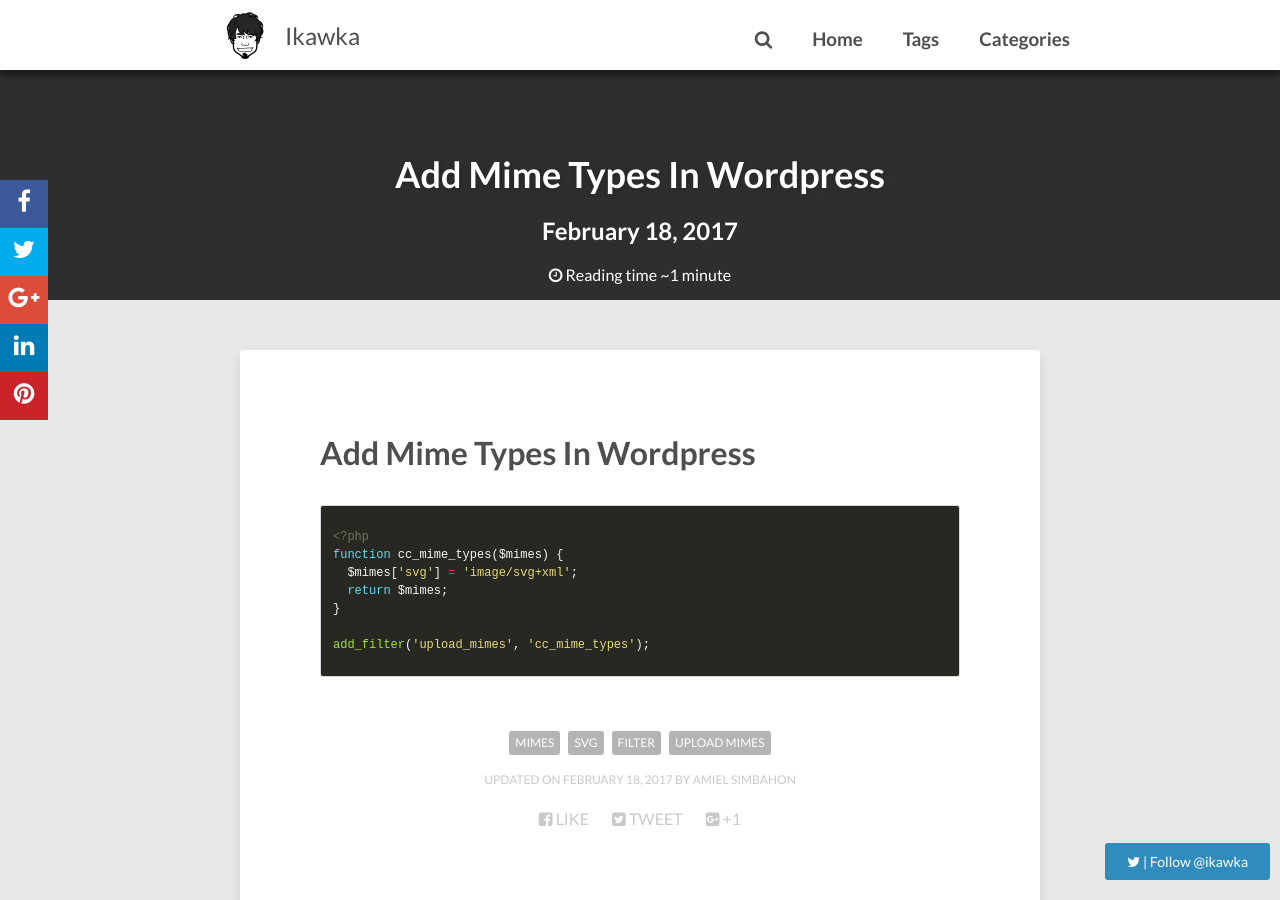
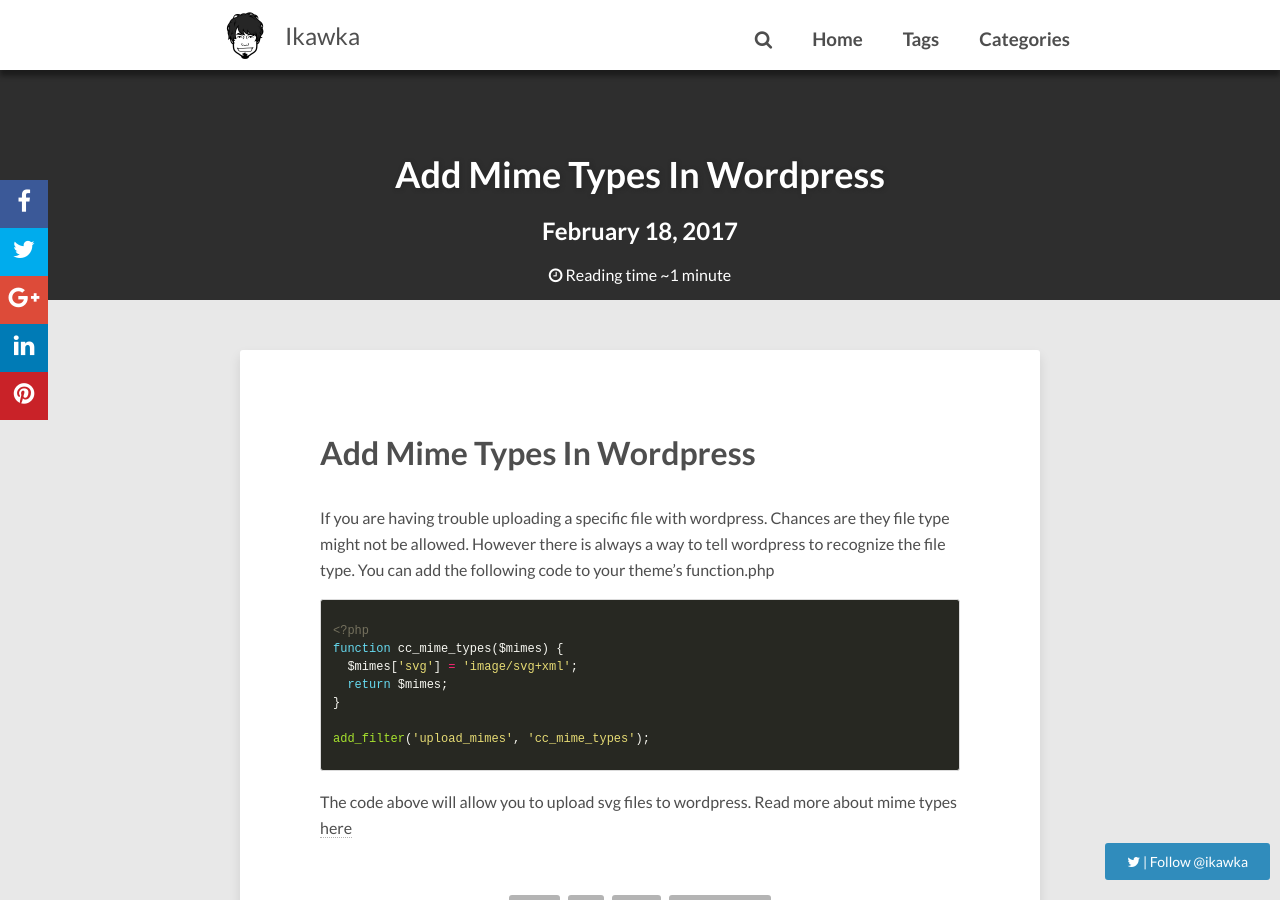
Before and after one commit to ikawka/ikawka.github.io, a Jekyll site: the page built from _posts/2017-02-18-wordpress-add-mime-type.md, in a window 1280 px wide and 900 px high. Built offline with Jekyll 4.4.1, drawn with Linux system fonts in a browser that asks for light colours; nearby versions of some CDN libraries; comment, search, counter and statistics services are not loaded.

Commit message:
update wordpress mime

```diff
--- a/_posts/2017-02-18-wordpress-add-mime-type.md
+++ b/_posts/2017-02-18-wordpress-add-mime-type.md
@@ -6,6 +6,9 @@ modified: 2017-02-18
 tags: [mimes, svg, filter, upload mimes]
 categories: [wordpress]
 ---
+
+If you are having trouble uploading a specific file with wordpress. Chances are they file type might not be allowed. However there is always a way to tell wordpress to recognize the file type. You can add the following code to your
+theme's function.php
 
 {% highlight php %}
 <?php
@@ -16,3 +19,5 @@ function cc_mime_types($mimes) {
 
 add_filter('upload_mimes', 'cc_mime_types');
 {% endhighlight %}
+
+The code above will allow you to upload svg files to wordpress. Read more about mime types [here](https://developer.mozilla.org/en-US/docs/Web/HTTP/Basics_of_HTTP/MIME_types){:target="_blank"}
```
